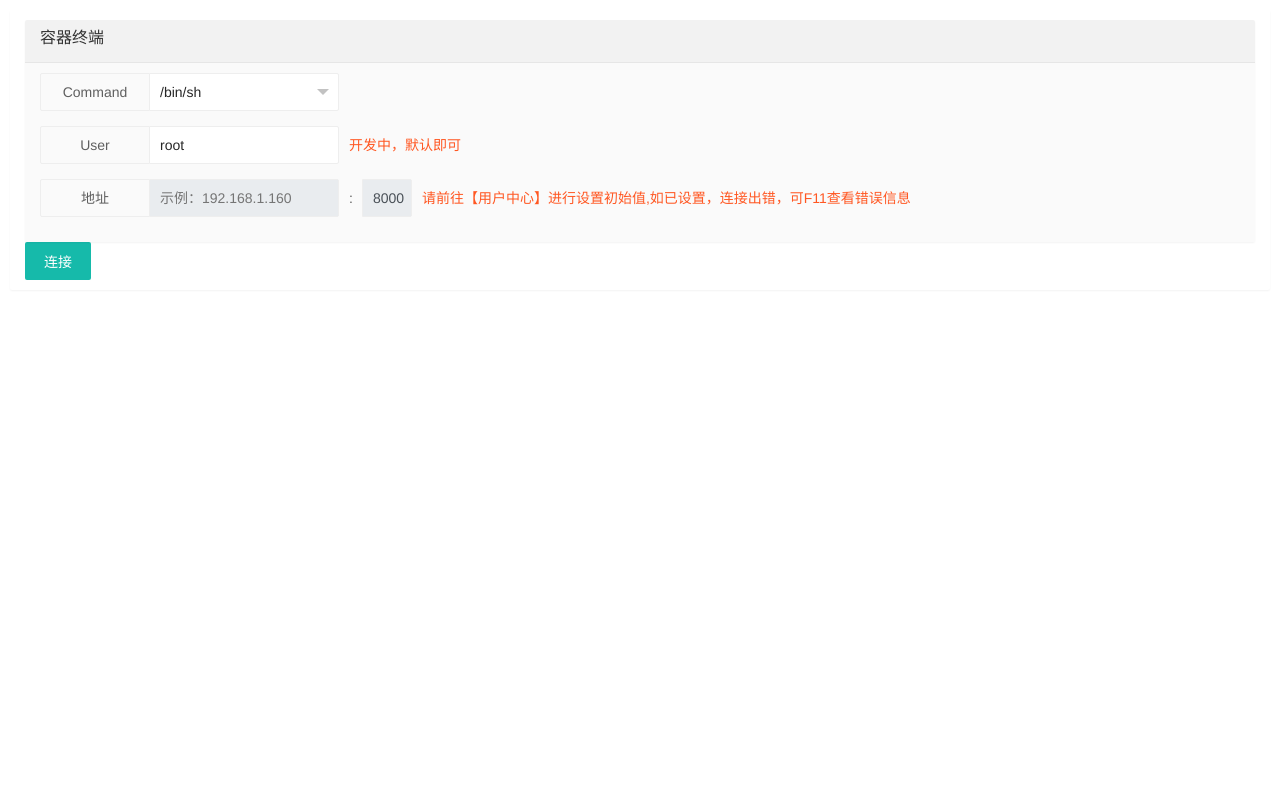
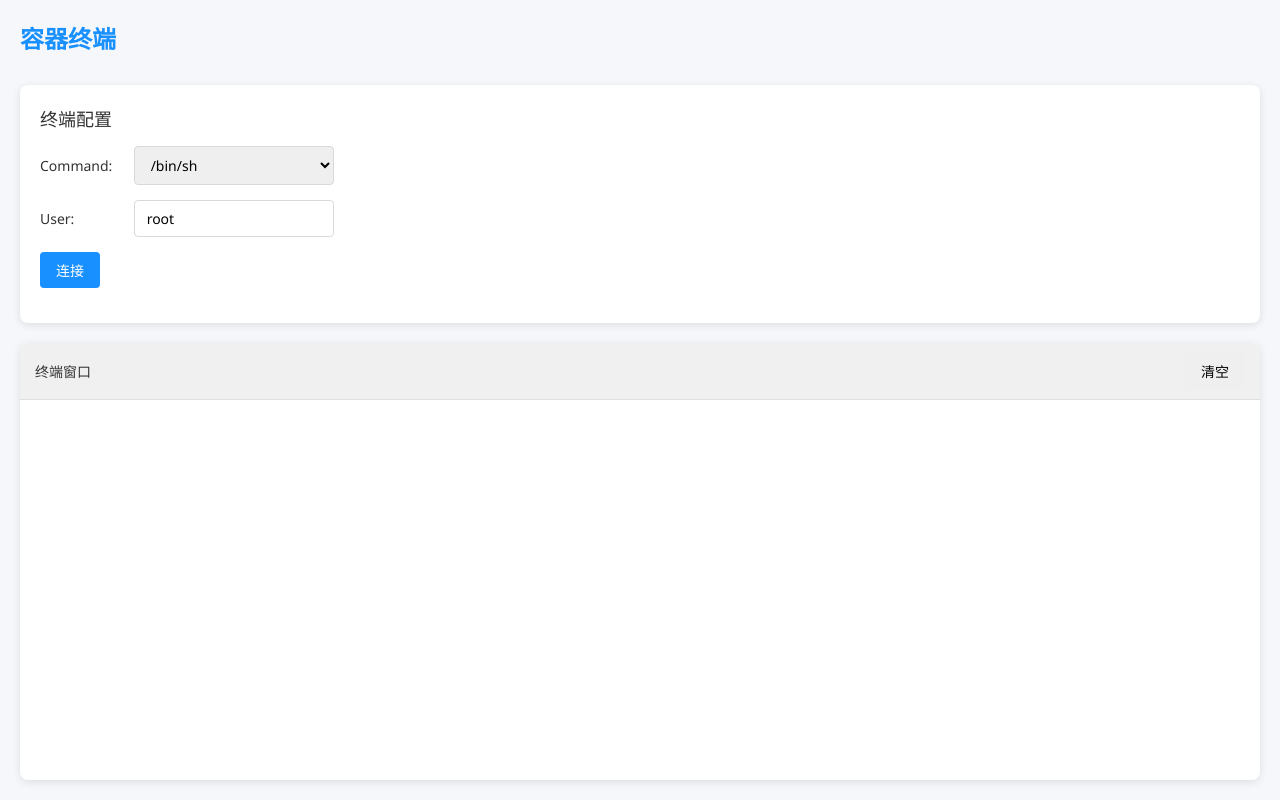
Before and after one commit to llody55/udocker, a Django app: page /apps/docker_terminal/ in a window 1280 px wide. Run offline with Django 3.2, Linux system fonts and the light colour scheme; the visitor is signed in with stand-in values (Sample User, id 1); data that the repository does not hold is empty.

Commit message:
优化容器终端页面功能，剔除外部依赖组件，提炼为agent组件

```diff
--- a/templates/container/docker_terminal.html
+++ b/templates/container/docker_terminal.html
@@ -10,132 +10,204 @@
     <link rel="stylesheet" href="/static/xterm/xterm.css" />
     <script src="/static/xterm/xterm.js"></script>
     <style>
+        * {
+            margin: 0;
+            padding: 0;
+            box-sizing: border-box;
+        }
+
         body {
-          margin: 10px;
+            font-family: 'Segoe UI', Tahoma, Geneva, Verdana, sans-serif;
+            background-color: #f5f7fa;
+            color: #333;
+            height: 100vh;
+            overflow: hidden;
         }
-        .readonly-input {
-            background-color: #e9ecef; /* 灰色背景 */
-            color: #495057; /* 深色文字 */
-            cursor: not-allowed; /* 显示不允许的光标 */
+
+        .container {
+            width: 100%;
+            height: 100%;
+            display: flex;
+            flex-direction: column;
+            padding: 20px;
         }
-        /* 标题样式 */
-        .layui-card-header {
-          background-color: #f2f2f2;
-          /* 修改标题背景颜色 */
+
+        .header {
+            margin-bottom: 20px;
+        }
+
+        .header h1 {
+            font-size: 24px;
+            font-weight: 600;
+            color: #1890ff;
+            margin-bottom: 10px;
+        }
+
+        .form-card {
+            background: #fff;
+            border-radius: 8px;
+            box-shadow: 0 2px 8px rgba(0, 0, 0, 0.1);
+            padding: 20px;
+            margin-bottom: 20px;
+        }
+
+        .form-title {
+            font-size: 18px;
+            font-weight: 500;
+            margin-bottom: 15px;
             color: #333;
-          /* 修改标题文字颜色 */
-          font-size: 16px;
-          /* 修改标题文字大小 */
-          border-bottom: 1px solid #e6e6e6;
-          /* 在标题下方添加边框线 */
-          line-height: 36px;
-          /* 调整行高 */
+        }
+
+        .form-item {
+            margin-bottom: 15px;
+        }
+
+        .form-label {
+            display: inline-block;
+            width: 80px;
+            font-weight: 500;
+            margin-right: 10px;
+        }
+
+        .form-control {
+            width: 200px;
+            padding: 8px 12px;
+            border: 1px solid #d9d9d9;
+            border-radius: 4px;
+            font-size: 14px;
+        }
+
+        .form-control:focus {
+            outline: none;
+            border-color: #1890ff;
+            box-shadow: 0 0 0 2px rgba(24, 144, 255, 0.2);
+        }
+
+        .btn {
+            display: inline-block;
+            padding: 8px 16px;
+            border: none;
+            border-radius: 4px;
+            font-size: 14px;
+            font-weight: 500;
+            cursor: pointer;
+            transition: all 0.3s;
+        }
+
+        .btn-primary {
+            background-color: #1890ff;
+            color: #fff;
+        }
+
+        .btn-primary:hover {
+            background-color: #40a9ff;
+        }
+
+        .terminal-container {
+            flex: 1;
+            background: #fff;
+            border-radius: 8px;
+            box-shadow: 0 2px 8px rgba(0, 0, 0, 0.1);
+            overflow: hidden;
+            display: flex;
+            flex-direction: column;
+        }
+
+        .terminal-header {
+            background-color: #f0f0f0;
+            padding: 10px 15px;
+            border-bottom: 1px solid #e0e0e0;
+            display: flex;
+            align-items: center;
+            justify-content: space-between;
+        }
+
+        .terminal-title {
+            font-size: 14px;
+            font-weight: 500;
+            color: #333;
+        }
+
+        .terminal-actions {
+            display: flex;
+            gap: 10px;
+        }
+
+        .terminal-window {
+            flex: 1;
+            overflow: hidden;
+        }
+
+        #terminal {
+            width: 100%;
+            height: 100%;
+        }
+
+        @media (max-width: 768px) {
+            .container {
+                padding: 10px;
+            }
+
+            .form-control {
+                width: 100%;
+            }
+
+            .form-label {
+                display: block;
+                margin-bottom: 5px;
+            }
         }
       </style>
 </head>
 
 <body>
-    <div class="layui-card">
-        <div class="layui-card-body">
-            <div class="layui-row">
-                <form class="layui-form layui-form-pane" id="add-form" action="" method="post">
-                <div class="layui-col-md12">
-                    <div class="layui-card">
-                        <div class="layui-card-header">容器终端</div>
-                        <div class="layui-card-body layui-bg-gray">
-                            <div class="layui-form-item">
-                                <label class="layui-form-label">Command</label>
-                                <div class="layui-input-inline">
-                                    <select name="command" lay-verify="required">
+    <div class="container">
+        <div class="header">
+            <h1>容器终端</h1>
+        </div>
+
+        <div class="form-card">
+            <div class="form-title">终端配置</div>
+            <form id="terminal-form">
+                <div class="form-item">
+                    <label class="form-label">Command:</label>
+                    <select name="command" class="form-control">
                         <option value="/bin/sh" selected>/bin/sh</option>
                         <option value="/bin/bash">/bin/bash</option>
                         <option value="/bin/ash">/bin/ash</option>
                     </select>
                 </div>
-                                <div class="layui-form-mid layui-text-em layui-font-red">{{msg}}</div>
+                <div class="form-item">
+                    <label class="form-label">User:</label>
+                    <input type="text" name="user" value="root" class="form-control" placeholder="请输入用户名">
+                </div>
+                <div class="form-item">
+                    <button type="button" id="connect-btn" class="btn btn-primary">连接</button>
+                </div>
+            </form>
         </div>
 
-                            <div class="layui-form-item">
-                                <label class="layui-form-label">User</label>
-                                <div class="layui-input-inline">
-                                    <input type="text" name="user" value="root" autocomplete="off" placeholder="请输入" lay-verify="required|name" class="layui-input" />
+        <div class="terminal-container">
+            <div class="terminal-header">
+                <div class="terminal-title">终端窗口</div>
+                <div class="terminal-actions">
+                    <button type="button" id="clear-btn" class="btn">清空</button>
                 </div>
-                                <div class="layui-form-mid layui-text-em layui-font-red">开发中，默认即可</div>
             </div>
-                            <div class="layui-form-item">
-                                <label class="layui-form-label">地址</label>
-                                <div class="layui-input-inline">
-                                    <input type="text" name="ipv4"  autocomplete="off" placeholder="示例：192.168.1.160" lay-verify="required|ipv4" class="layui-input readonly-input" readonly/>
-                                </div>
-                                <div class="layui-form-mid">:</div>
-                                <div class="layui-input-inline" style="width: 50px;">
-                                    <input type="text" name="port" value="8000" autocomplete="off" placeholder="示例：8000" lay-verify="required|port" class="layui-input readonly-input" readonly/>
-                                </div>
-                                <div class="layui-form-mid layui-text-em layui-font-red">请前往【用户中心】进行设置初始值,如已设置，连接出错，可F11查看错误信息</div>
+            <div class="terminal-window">
+                <div id="terminal"></div>
             </div>
         </div>
     </div>
-                </div>
-                <!-- 底部按钮 -->
-                <div class="submit-btn-fixed">
-                    <button type="button" id="connect-btn" class="layui-btn" lay-submit lay-filter="formSubmit">连接</button>
-                </div>
-                </form>
-            </div>
-        </div>
-    </div>
-    <div id="terminal" v-loading="loading" element-loading-text="拼命连接中"></div>
-</body>
-<script src="/static/layui/layui.js"></script>
 <script>
     document.addEventListener('DOMContentLoaded', function () {
-        // 从localStorage获取IP地址和端口
-        var storedIpAddress = localStorage.getItem('webSocketIP');
-        var storedPort = localStorage.getItem('webSocketPort');
-        // 如果存储有IP地址和端口，则设置为表单输入字段的值
-        if(storedIpAddress && storedPort) {
-            document.querySelector('input[name="ipv4"]').value = storedIpAddress;
-            document.querySelector('input[name="port"]').value = storedPort;
-        }
-        layui.use(['form', 'jquery'], function () {
-            var form = layui.form;
-            var $ = layui.jquery;
-            var layer = layui.layer;
         var ws;
-            var retryCount = 0;
-            var maxRetries = 3; // 最大重试次数
-            var  containers = '{{ connect.containers }}';
-            var  container_id = '{{ connect.container_id }}';
-            // 更新渲染
-            form.render();
-
-
-            // 自定义验证规则
-            form.verify({
-                ipv4: function (value, item) {
-                  //value：表单的值、item：表单的DOM对象
-                  if (!/^((25[0-5]|2[0-4]\d|1\d{2}|\d{1,2})\.){3}(25[0-5]|2[0-4]\d|1\d{2}|\d{1,2})$/.test(value)){
-                    return '请输入有效的IPv4地址'
-                  }
-                },
-                // 验证端口，只能为数字且不能超过65535
-                port: function (value) {
-                  if (!/^\d+$/.test(value)) {
-                    return '端口号只能为数字'
-                  }
-                  if (parseInt(value) > 65535) {
-                    return '端口号不能超过65535'
-                  }
-                }
-            })
         var term = new Terminal({
             cursorBlink: true, // 光标闪烁
             lineHeight: 1.2,  //行高
-                fontSize: 12,  //字体大小
-                rows: 70, //高度
-                cols: 70, //宽度
+            fontSize: 14,  //字体大小
             cursorStyle: 'underline', // 光标样式
-                scrollback: 100,
+            scrollback: 1000,
             tabStopWidth: 4,
             fontFamily: "Monaco, Menlo, Consolas, 'Courier New', monospace", //字体
             convertEol: true, //启用时，光标将设置为下一行的开头
@@ -143,22 +215,24 @@
             theme: {  //主题
                 background: '#181d28',  //背景
                 foreground: '#FFF',  //前景
-                    cursor: 'help' //设置光标
-
+                cursor: '#FFFFFF' //设置光标颜色
             }
         });
+
         // 显示终端区域的函数
         function showTerminal() {
-                $('#terminal').show();
+            document.getElementById('terminal').style.display = 'block';
         }
 
         // 隐藏终端区域的函数
         function hideTerminal() {
-                $('#terminal').hide();
+            document.getElementById('terminal').style.display = 'none';
         }
+
         // 更新终端显示状态和按钮文本的函数
         function updateTerminalDisplay(isConnected) {
-                $('#connect-btn').text(isConnected ? '断开连接' : '连接');
+            var connectBtn = document.getElementById('connect-btn');
+            connectBtn.textContent = isConnected ? '断开连接' : '连接';
             if (isConnected) {
                 showTerminal();
             } else {
@@ -166,82 +240,80 @@
                 ws = null; // 关闭连接时清理WebSocket对象
             }
         }
-            function clearAndRetry() {
-                console.log('清空终端内容，并准备重新连接');
+
+        // 清空终端内容的函数
+        function clearTerminal() {
             term.clear();
+        }
 
+        // 调整终端大小的函数
+        function resizeTerminal() {
+            var terminalElement = document.getElementById('terminal');
+            var containerElement = terminalElement.parentElement;
+            var width = containerElement.clientWidth;
+            var height = containerElement.clientHeight;
+
+            term.resize(Math.floor(width / 8), Math.floor(height / 18));
         }
+
+        // 初始化WebSocket连接
         function initializeWebSocket() {
             term.open(document.getElementById('terminal'));
-                //term.clear(); //清除之前的连接
+
+            // 调整终端大小
+            resizeTerminal();
+            // 监听窗口大小变化
+            window.addEventListener('resize', resizeTerminal);
 
             // 获取表单选项
-                var command = $('[name="command"]').val();
+            var command = document.querySelector('[name="command"]').value;
+            var user = document.querySelector('[name="user"]').value;
 
-                var user = $('[name="user"]').val();
-                var ipv4 = $('[name="ipv4"]').val();
-                var port = $('[name="port"]').val();
-                //console.log("获取到的内容:" +command + user )
+            // 获取容器ID
+            var container_id = '{{ connect.container_id }}';
+
             // 创建WebSocket连接
-                var wsUrl = 'ws://'+ipv4+':'+port+'/terminal?container=' + container_id + '&workdir=/&cmd=' + command;
-                console.log("请求地址：" +wsUrl)
-                //var wsUrl = 'ws://' + window.location.host + '/apps/docker_terminal/'+ '?container=' + container_id + '&workdir=/&cmd=' + command;
+            var wsUrl = 'ws://' + window.location.host + '/apps/docker_terminal/?container=' + container_id + '&workdir=/&cmd=' + command;
+            console.log("请求地址：" + wsUrl);
             ws = new WebSocket(wsUrl);
 
             ws.onopen = function () {
                 console.log('WebSocket connection established');
-                    term.write('欢迎使用udocker终端，连接成功！！！.\r\n');
-                    $('#connect-btn').text('断开连接');
+                document.getElementById('connect-btn').textContent = '断开连接';
                 updateTerminalDisplay(true);
                 term.focus(); // 自动聚焦到终端上
             };
 
             ws.onmessage = function (event) {
+                // 实时处理从服务器接收的数据
                 term.write(event.data);
             };
 
             ws.onclose = function (event) {
                 // 连接关闭时的处理逻辑
                 console.log('WebSocket连接已关闭', event);
-                    layer.msg('连接中断');
                 term.write('\n\r\x1B[1;3;31m断开连接！\x1B[0m');
                 updateTerminalDisplay(false); // 更新终端显示为未连接状态
             };
 
             ws.onerror = function (error) {
                 console.log('WebSocket error: ', error);
-                    layer.msg('连接出现错误，请检查日志');
-                    term.write('\n\r\x1B[1;3;31m断开连接！\x1B[0m');
-                    clearAndRetry();
+                term.write('\n\r\x1B[1;3;31m连接错误！\x1B[0m');
+                clearTerminal();
             };
 
+            // 直接处理终端输入，实时发送到服务器
             term.onData(function (data) {
+                // 直接发送输入到服务器，不使用缓冲区
                 if(ws && ws.readyState === WebSocket.OPEN) {
                     ws.send(data);
                 }
             });
         }
-            // 添加一个表单验证函数
-            function formValidation() {
-                // 获取表单字段的值
-                var ipv4 = $('[name="ipv4"]').val();
-                var port = $('[name="port"]').val();
-                // 这里复用了之前的form.verify中的验证规则
-                var ipv4Regex = /^((25[0-5]|2[0-4]\d|1\d{2}|\d{1,2})\.){3}(25[0-5]|2[0-4]\d|1\d{2}|\d{1,2})$/;
-                var portRegex = /^\d+$/;
-                if (!ipv4Regex.test(ipv4)) {
-                    layer.msg('请输入有效的IPv4地址');
-                    return false;
-                }
-                if (!portRegex.test(port) || parseInt(port) > 65535) {
-                    layer.msg('端口号只能为数字且不能超过65535');
-                    return false;
-                }
-                return true; // 所有验证通过返回true
-            }
+
         // 按钮事件监听
-            $('#connect-btn').on('click', function() {
-                var currentText = $(this).text();
+        document.getElementById('connect-btn').addEventListener('click', function() {
+            var currentText = this.textContent;
             if (currentText === '连接') {
                 // 在尝试建立新连接之前，检查并关闭任何现有的连接
                 if (ws && ws.readyState === WebSocket.OPEN) {
@@ -249,29 +321,26 @@
                 }
                 ws = null; // 清除WebSocket对象
 
-                    // 进行表单验证
-                    var isValid = formValidation();
-                    if (isValid) {
-                        initializeWebSocket(); // 如果表单验证通过，则尝试连接
-                    } else {
-                        // 如果表单验证不通过，可以在这里添加一些用户提示信息
-                        console.log('表单验证失败，请检查输入信息。');
-                    }
+                // 尝试连接
+                initializeWebSocket();
             } else if (currentText === '断开连接' && ws) {
                 ws.close(); // 如果按钮显示“断开连接”，则关闭WebSocket连接
                 ws = null; // 清除WebSocket对象
                 updateTerminalDisplay(false);
             }
         });
+
+        // 清空终端按钮事件监听
+        document.getElementById('clear-btn').addEventListener('click', function() {
+            clearTerminal();
+        });
+
         // 确保连接关闭时也更新按钮文本
         window.onbeforeunload = function() {
             if(ws) {
                 ws.close();
             }
         };
-
     });
-    })
-
     </script>
 </html>
```
Also changed, not shown: udockers/websocket/docker_terminal_consumers.py (+139 -38 lines), .trae/documents/fix_docker_terminal_plan.md (added), .trae/documents/improve_terminal_experience_plan.md (added), .trae/documents/remove_udocker_binary_plan.md (added), 4 other files. Lines whose indentation alone changed are shown as unchanged.
